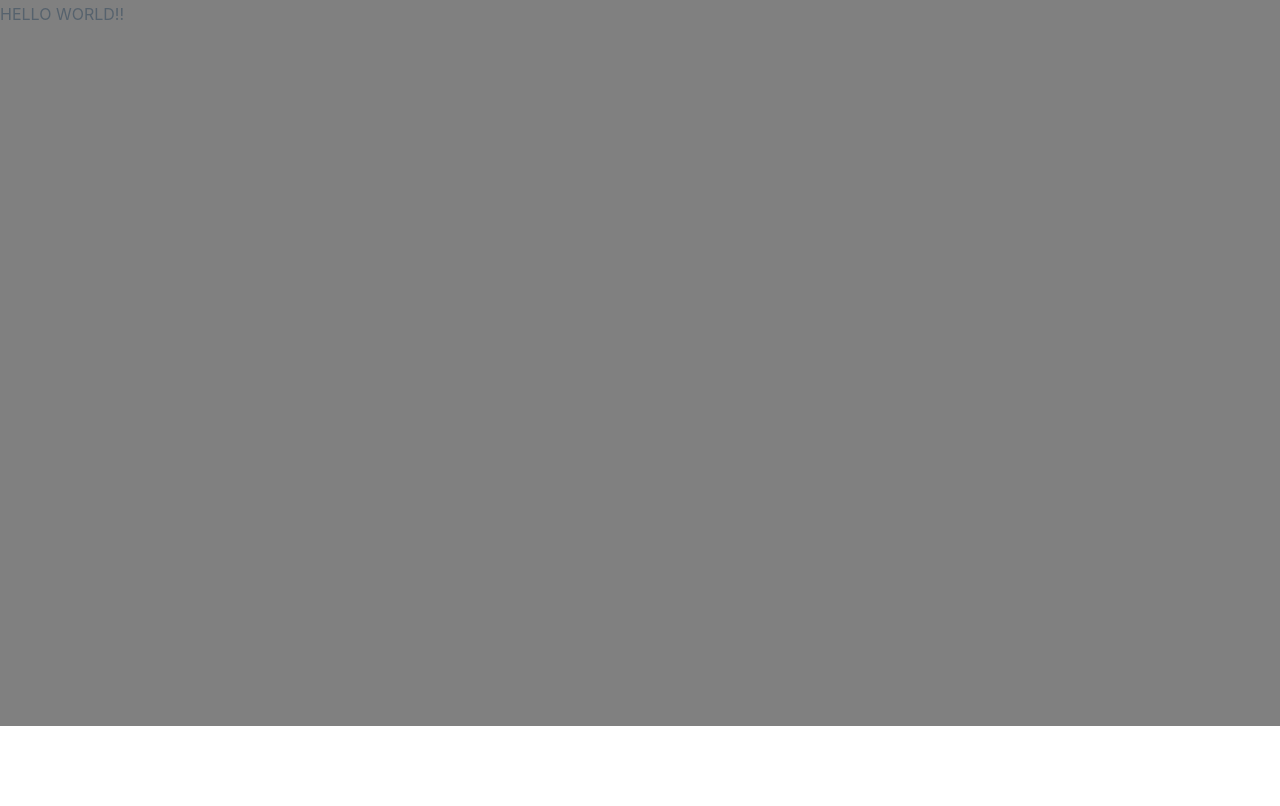
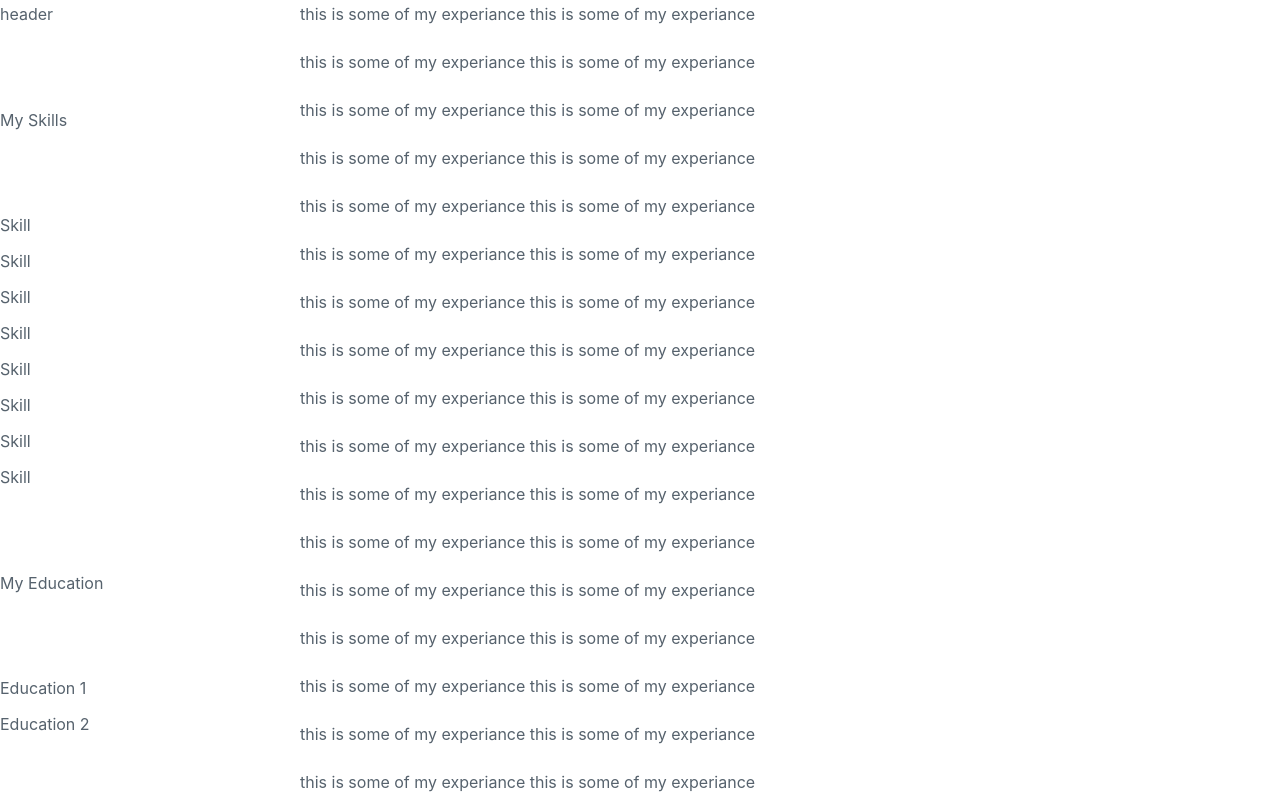
Before and after one commit to JonathanDudzik/blog-and-portfolio, a Gatsby site: page /about in a window 1280 px wide. Shown: the part 74-880 px from the top of the page. Before the commit the page ends 800 px from the top, so only its background shows below. Built offline with nearby package versions, Linux system fonts and the light colour scheme; Gatsby itself is replaced by a stand-in of ours.

Commit message:
resume section started

```diff
--- a/src/components/Ghostbar/ghostbar.js
+++ b/src/components/Ghostbar/ghostbar.js
@@ -26,7 +26,7 @@ const links = [
 const Ghostbar = () => (
   <div className={styles.ghostbar}>
     <img
-      style={{ height: `80%` }}
+      className={styles.ghostbarImg}
       src={logo}
       alt="Logo"
     />
--- a/src/components/Ghostbar/ghostbar.module.css
+++ b/src/components/Ghostbar/ghostbar.module.css
@@ -7,3 +7,8 @@
   flex-direction: row;
   align-items: center;
 }
+
+.ghostbarImg {
+  height: 80%;
+  max-width: 100%;
+}
--- a/src/components/Layout/layout.module.css
+++ b/src/components/Layout/layout.module.css
@@ -11,8 +11,8 @@
   grid-template-columns: 1fr;
   grid-template-rows: var(--toolbar-height) auto;
   grid-template-areas:
-    "toolbar    toolbar"
-    "main       main";
+    "toolbar"
+    "main";
 }
 
 .layoutToolbar {
--- /dev/null
+++ b/src/components/Resume/resume.js
@@ -0,0 +1,57 @@
+// import services
+import * as React from "react"
+import { Link } from "gatsby"
+
+// CSS Module import
+import * as styles from "./resume.module.css"
+
+const Resume = () => (
+  <div className={styles.resumeGrid}>
+    <div className={styles.leftGrid}>
+      <div className={styles.header}>
+        <p>header</p>
+      </div>
+      <div className={styles.skillsHeader}>
+        <p>My Skills</p>
+      </div>
+      <div className={styles.skillsList}>
+        <p>Skill</p>
+        <p>Skill</p>
+        <p>Skill</p>
+        <p>Skill</p>
+        <p>Skill</p>
+        <p>Skill</p>
+        <p>Skill</p>
+        <p>Skill</p>
+      </div>
+      <div className={styles.educationHeader}>
+        <p>My Education</p>
+      </div>
+      <div className={styles.educationList}>
+        <p>Education 1</p>
+        <p>Education 2</p>
+      </div>
+    </div>
+    <div className={styles.rightFlex}>
+      <p>this is some of my experiance this is some of my experiance</p>
+      <p>this is some of my experiance this is some of my experiance</p>
+      <p>this is some of my experiance this is some of my experiance</p>
+      <p>this is some of my experiance this is some of my experiance</p>
+      <p>this is some of my experiance this is some of my experiance</p>
+      <p>this is some of my experiance this is some of my experiance</p>
+      <p>this is some of my experiance this is some of my experiance</p>
+      <p>this is some of my experiance this is some of my experiance</p>
+      <p>this is some of my experiance this is some of my experiance</p>
+      <p>this is some of my experiance this is some of my experiance</p>
+      <p>this is some of my experiance this is some of my experiance</p>
+      <p>this is some of my experiance this is some of my experiance</p>
+      <p>this is some of my experiance this is some of my experiance</p>
+      <p>this is some of my experiance this is some of my experiance</p>
+      <p>this is some of my experiance this is some of my experiance</p>
+      <p>this is some of my experiance this is some of my experiance</p>
+      <p>this is some of my experiance this is some of my experiance</p>
+    </div>
+  </div>
+)
+
+export default Resume
--- /dev/null
+++ b/src/components/Resume/resume.module.css
@@ -0,0 +1,17 @@
+.resumeGrid {
+  display: grid;
+  grid-template-columns: 300px auto;
+  grid-template-rows: 1fr;
+  width: 100%;
+}
+
+.leftGrid {
+  display: grid;
+  grid-template-columns: 1fr;
+  grid-template-rows: repeat(5fr);
+}
+
+.rightFlex {
+  display: flex;
+  flex-direction: column;
+}
--- a/src/components/Toolbar/toolbar.js
+++ b/src/components/Toolbar/toolbar.js
@@ -26,7 +26,7 @@ const links = [
 const Toolbar = () => (
   <div className={styles.toolbar}>
     <img
-      style={{ height: `80%` }}
+      className={styles.toolbarImg}
       src={logo}
       alt="Logo"
     />
--- a/src/components/Toolbar/toolbar.module.css
+++ b/src/components/Toolbar/toolbar.module.css
@@ -9,3 +9,8 @@
   flex-direction: row;
   align-items: center;
 }
+
+.toolbarImg {
+  height: 80%;
+  max-width: 100%;
+}
--- a/src/pages/about/about.module.css
+++ b/src/pages/about/about.module.css
@@ -6,21 +6,20 @@
   --toolbar-height: 64px;
 }
 
-.blogGrid {
+.aboutGrid {
   display: grid;
-  grid-template-columns: auto var(--side-menu-width);
+  grid-template-columns: 1fr;
   grid-template-rows: var(--toolbar-height) auto;
   grid-template-areas:
-    "toolbar  toolbar"
-    "main     main";
+    "toolbar"
+    "main";
 }
 
-.blogToolbar {
+.aboutToolbar {
   grid-area: toolbar;
 }
 
-.blogMain {
+.aboutMain {
   grid-area: main;
-  background-color: grey;
   min-height: calc(100vh - var(--toolbar-height));
 }
--- a/src/pages/about/index.js
+++ b/src/pages/about/index.js
@@ -1,23 +1,50 @@
-// React and component imports
+// React and extern libraries imports
 import React from "react"
 
 // import components
 import Toolbar from "../../components/Toolbar/toolbar"
+import Resume from "../../components/Resume/resume"
 
 // CSS Module import
 import * as styles from "./about.module.css"
 
 const About = () => {
   return (
-  <div className={styles.blogGrid}>
-    <div className={styles.blogToolbar}>
+  <div className={styles.aboutGrid}>
+    <div className={styles.aboutToolbar}>
       <Toolbar />
     </div>
-    <div className={styles.blogMain}>
-      <p>HELLO WORLD!!</p>
+    <div className={styles.aboutMain}>
+      <Resume />
     </div>
   </div>
   )
 }
 
+const labels = [
+  "Project Management",
+  "Organizational Training",
+  "UI and UX Design",
+  "Wordpress Development",
+  "Linux",
+  "HTML, CSS, JavaScript",
+  "API integrations",
+  "Git and SVN (version control)",
+  "WCAG 2.1 and Section 508",
+  "Figma (mockups)",
+  "Vue.js",
+  "React",
+  "CSS Frameworks",
+  "Screencasts",
+  "AWS S3",
+  "AWS EC2",
+  "AWS Cloud 9 IDE",
+  "AWS Dynamo DB",
+  "No SQL Databases",
+  "Firebase",
+  "Agile",
+  "Technical Documentation"
+]
+
+
 export default About
--- a/src/pages/index.js
+++ b/src/pages/index.js
@@ -22,7 +22,7 @@ const Hero = () => (
       <div className={styles.heroForeground}>
         <div className={styles.heroText}>
           <h1>
-            Discovery the simplicity of code!
+            Discover the simplicity of code!
           </h1>
         </div>
         <div>
```
Also changed, not shown: src/images/Chartjs.svg (added), src/images/Greensock.png (added), 1 other file.
